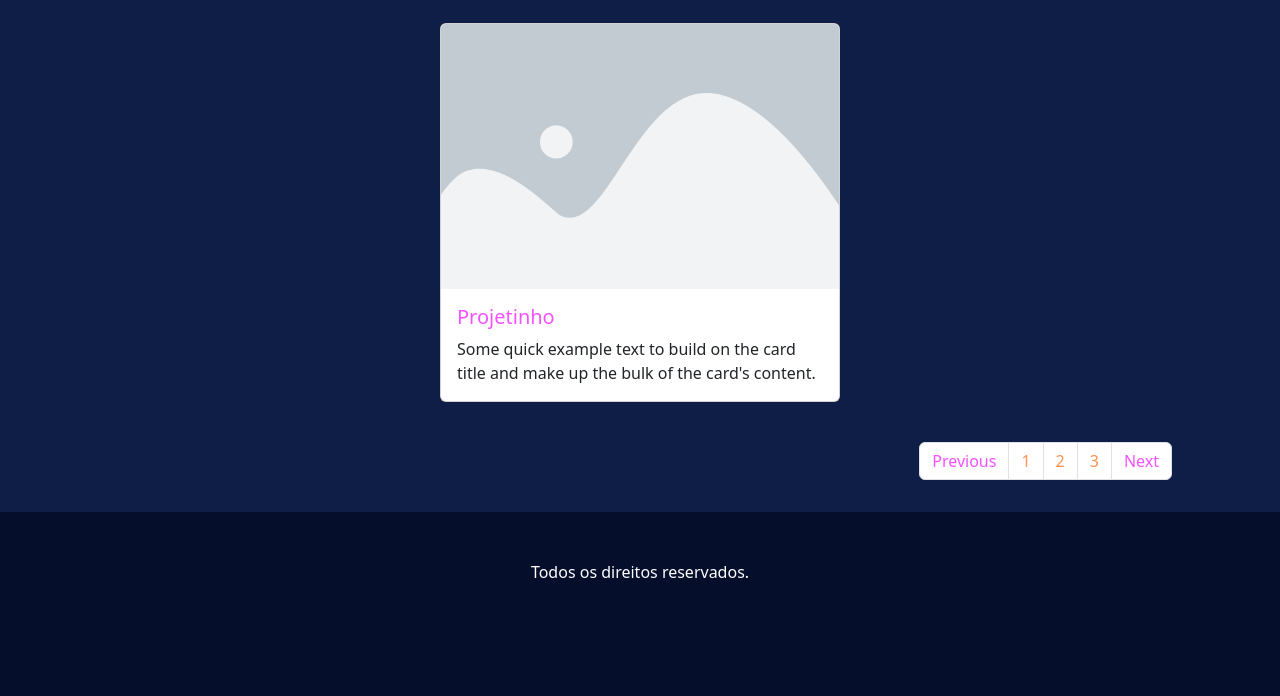
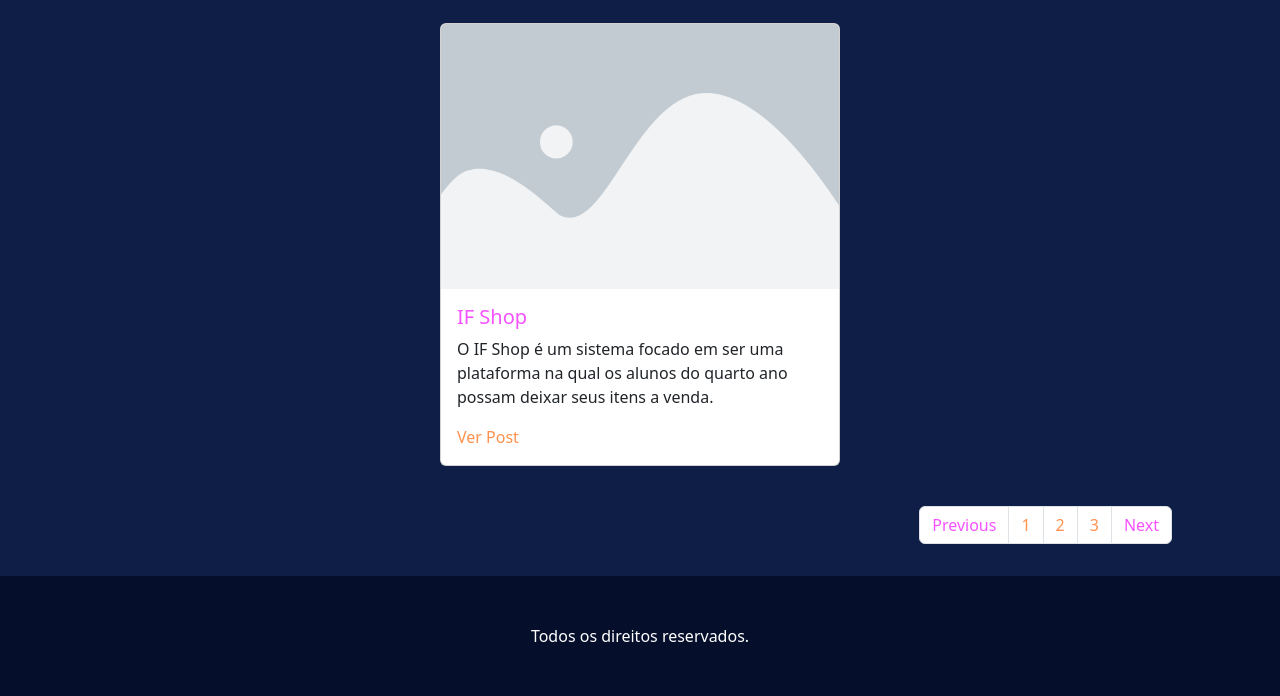
Before and after one commit to WescleyPlinio/PPI, a Django app: template ppi/templates/cursomamb.html in a window 1280 px wide. Shown: the part 497-1193 px from the top of the page. Before the commit the page ends 1075 px from the top, so only its background shows below. Run offline with Django 5.2, Linux system fonts and the light colour scheme; data comes from the database, SQL or seed files in the repository; the template is opened without the code that fills it: values that come from a table or form of the project are taken from there, most other values are stand-ins (such as "Sample title", 1, 10 or a date in 2020).

Commit message:
Update posts

```diff
--- a/ppi/templates/cursomamb.html
+++ b/ppi/templates/cursomamb.html
@@ -22,13 +22,16 @@
     <div class="container custom-container">
         <div class="d-flex flex-wrap justify-content-evenly">
             {% for x in range%}
-            <div class="card m-4" style="max-width: 25rem;">
-                <img src="{% static "imgs/placeholder.png" %}" class="card-img-top" alt="...">
-                <div class="card-body">
-                    <h5 class="card-title roxinho">Projetinho</h5>
-                    <p class="card-text">Some quick example text to build on the card title and make up the bulk of the card's content.</p>
+                {% for post in post %}
+                <div class="card m-4" style="max-width: 25rem;">
+                    <img src="{% static "imgs/placeholder.png" %}" class="card-img-top" alt="...">
+                    <div class="card-body">
+                        <h5 class="card-title roxinho">{{post.titulo}}</h5>
+                        <p class="card-text">{{post.justificativa}}</p>
+                        <a class="text-end laranja" href="{% url "post" post.id %}">Ver Post</a>
+                    </div>
                 </div>
-            </div>
+                {% endfor %}
             {% endfor %}
         </div>
         <nav class="py-3" aria-label="Page navigation example">
--- a/ppi/templates/post.html
+++ b/ppi/templates/post.html
@@ -27,7 +27,7 @@
     <div class="container py-5">
         <div class="row g-0">
             <div class="col-md-4 d-flex justify-content-start align-items-center py-2">
-                <img src="{% static 'imgs/placeholder.png' %}" alt="Logo" style="max-width: 100%;" class="pe-2">
+                <img src="{% static 'imgs/placeholder.png' %}" alt="Logo" style="max-width: 100%;" class="pe-3">
             </div>
             <div class="col-md-8 d-flex justify-content-start align-items-center">
                 <div>
```
Also changed, not shown: ppi/templates/cursoedific.html (+9 -6 lines).
